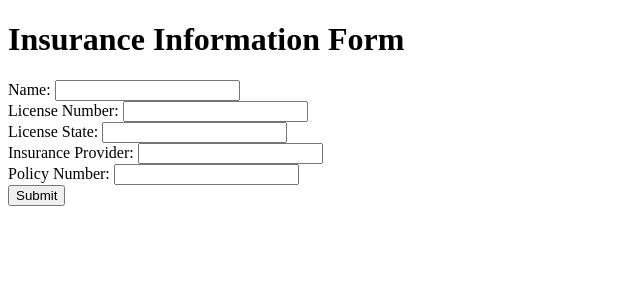
After one commit to kylertucker/CS440_chi, a Django app: page //customer-form in a window 1280 px wide. The commit adds this page. Shown: the top 300 px of the page, without its empty margins (0-640 px from the left). Run offline with Django 4.2, Linux system fonts and the light colour scheme.

Commit message:
add customer form

```diff
--- /dev/null
+++ b/chi_db_app/chi_api/templates/chi_api/customer_form.html
@@ -0,0 +1,27 @@
+<!DOCTYPE html>
+<html>
+  <head>
+    <title>Insurance Information Form</title>
+  </head>
+  <body>
+    <h1>Insurance Information Form</h1>
+    <form method="post">
+      <label for="name">Name:</label>
+      <input type="text" id="name" name="name"><br>
+
+      <label for="license-number">License Number:</label>
+      <input type="text" id="license_number" name="license_number"><br>
+
+      <label for="license-state">License State:</label>
+      <input type="text" id="license_state" name="license_state"><br>
+
+      <label for="insurance-provider">Insurance Provider:</label>
+      <input type="text" id="insurance_provider" name="insurance_provider"><br>
+
+      <label for="policy-number">Policy Number:</label>
+      <input type="text" id="policy_number" name="policy_number"><br>
+
+      <input type="submit" value="Submit">
+    </form>
+  </body>
+</html>
--- a/chi_db_app/chi_api/templates/chi_api/customer_list.html
+++ b/chi_db_app/chi_api/templates/chi_api/customer_list.html
@@ -1,4 +1,5 @@
 {% if customer_list %}
+    <button><a href="{% url 'customer_form' %}">create new customer</a></button>
     <ul>
     {% for customer in customer_list %}
         <li><a href="{%url 'customer' id=customer.customer_id%}">{{ customer.customer_id }} : {{ customer.name }}</a></li>
--- a/chi_db_app/chi_api/urls.py
+++ b/chi_db_app/chi_api/urls.py
@@ -8,5 +8,5 @@ urlpatterns = [
     path("vehicle/<int:id>", views.vehicle, name='vehicle'),
     path("customer_list", views.customer_list, name='customer_list'),
     path("customer/<int:id>", views.customer, name='customer'),
-    # path("transactions", views.transactions, name='transactions'),
+    path("customer-form", views.customer_form, name='customer_form'),
 ]
--- a/chi_db_app/chi_api/views.py
+++ b/chi_db_app/chi_api/views.py
@@ -1,15 +1,17 @@
+from django.db import connections
 from django.shortcuts import render
 
 from django.http import HttpResponse
 
 from chi_api.models import Vehicle, Customer
 from django.template import loader
-
+from django.views.decorators.csrf import csrf_exempt
 
 
 def home_page(request):
     template = loader.get_template("chi_api/home_page.html")
     return HttpResponse(template.render(request=request))
+
 
 def vehicle_list(request):
     # TODO switch to sql
@@ -20,6 +22,7 @@ def vehicle_list(request):
         "vehicle_list": qs,
     }
     return HttpResponse(template.render(context, request))
+
 
 def vehicle(request, id):
     # TODO switch to sql
@@ -36,6 +39,7 @@ def vehicle(request, id):
     }
     return HttpResponse(template.render(context, request))
 
+
 def customer_list(request):
     # TODO switch to sql
     customers = Customer.objects.all()
@@ -44,6 +48,7 @@ def customer_list(request):
         "customer_list": customers
     }
     return HttpResponse(template.render(context, request))
+
 
 def customer(request, id) :
     # TODO switch to sql
@@ -57,3 +62,22 @@ def customer(request, id) :
         "transactions": transactions
     }
     return HttpResponse(template.render(context, request))
+
+
+@csrf_exempt
+def customer_form(request):
+    if request.method == 'POST':
+        name = request.POST.get('name', '')
+        license_number = request.POST.get('license_number', '')
+        license_state = request.POST.get('license_state', '')
+        insurance_provider = request.POST.get('insurance_provider', '')
+        policy_number = request.POST.get('policy_number', '')
+        cursor = connections['default'].cursor()
+        db_response = cursor.execute("INSERT INTO customer "
+                                     "(name, license_number, license_state, insurance_provider, policy_number) "
+                                     "VALUES (%s, %s, %s, %s, %s)",
+                                     [name, license_number, license_state, insurance_provider, policy_number])
+        return HttpResponse('successfully submitted')
+
+    template = loader.get_template('chi_api/customer_form.html')
+    return HttpResponse(template.render(request=request))
```
Also changed, not shown: chi_db_app/db.sqlite3.
